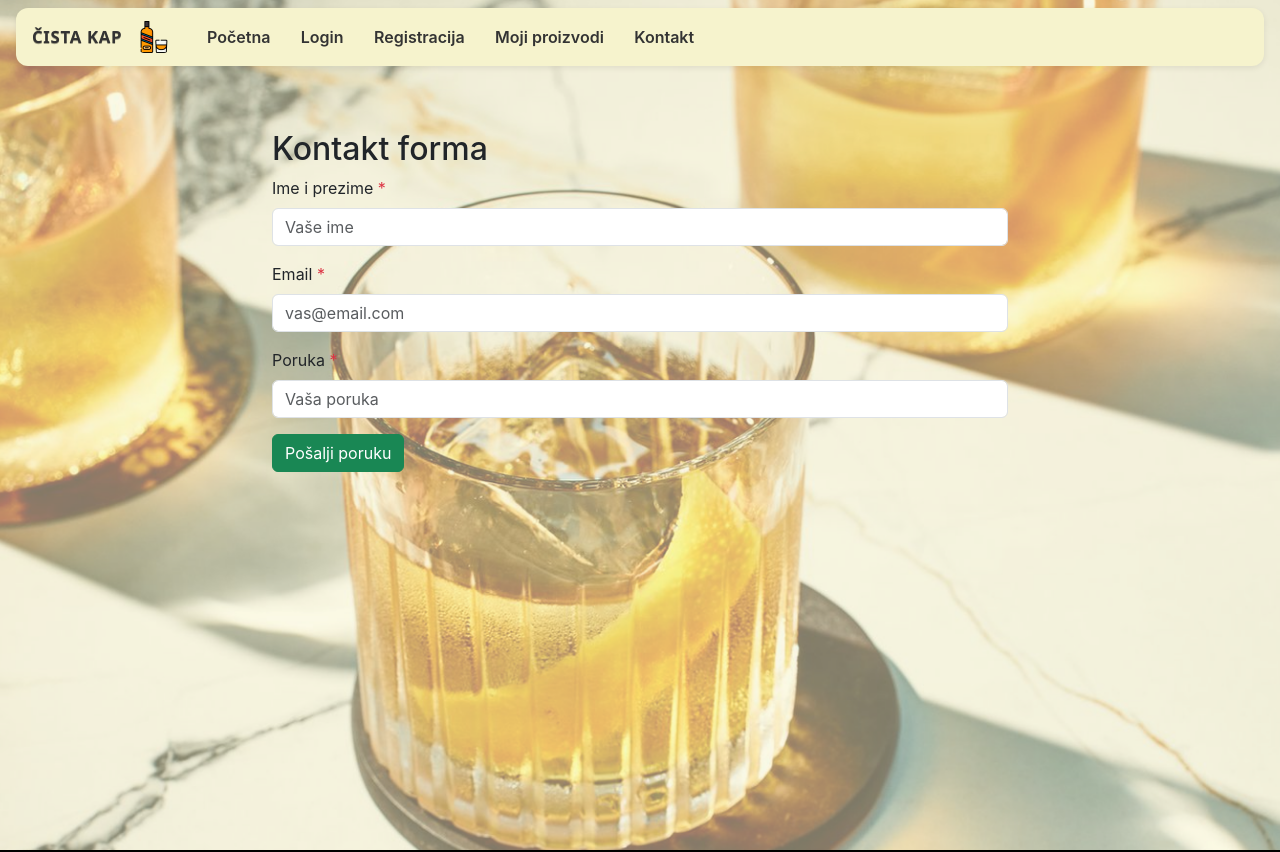
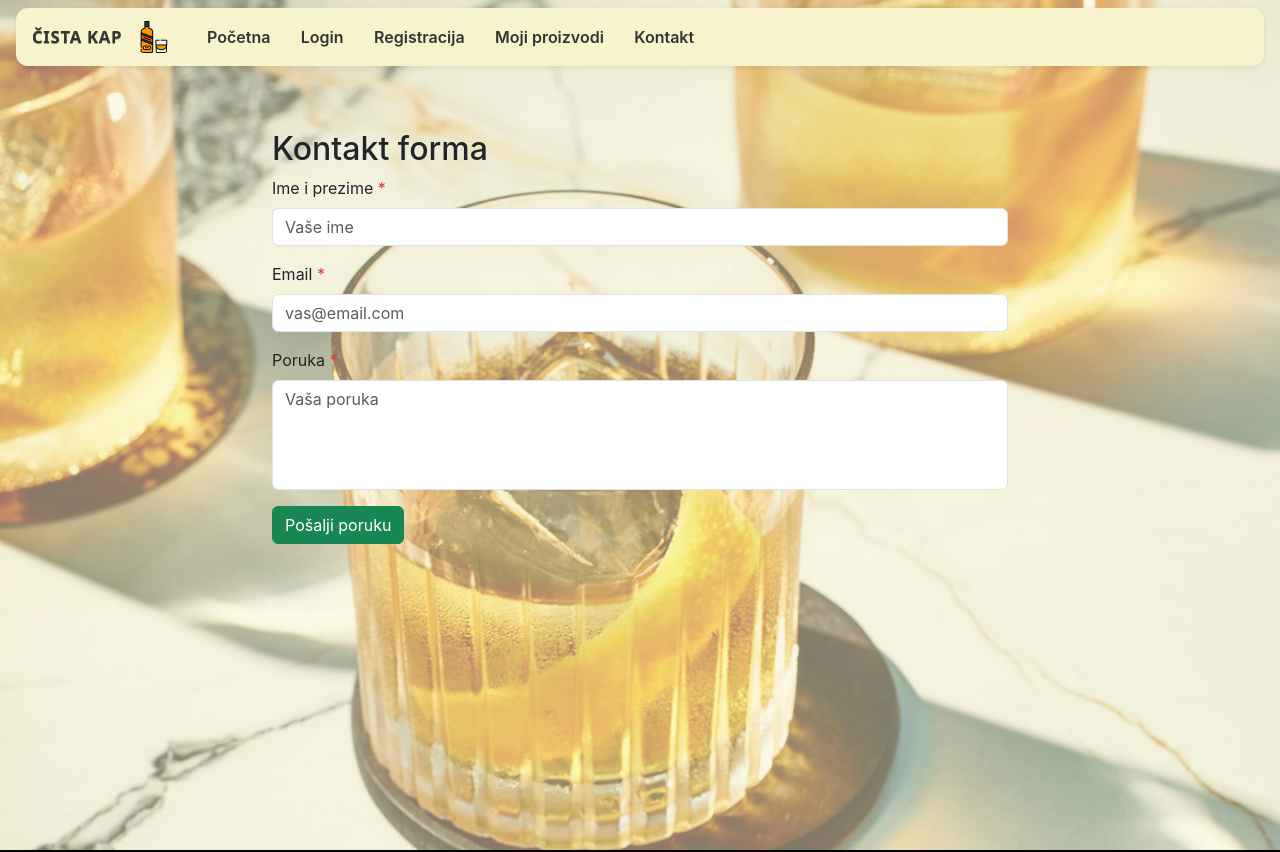
Before and after one commit to elab-development/klijentske-veb-tehnologije-i-skriptni-jezici-2025-26-2024-0544-pracenje-porekla-proizvoda, a React (Create React App) app: page /kontakt in a window 1280 px wide. Shown: the top 852 px of the page. Built offline with nearby package versions, Linux system fonts and the light colour scheme; the HTML template or start-up script is replaced by a standard one.

Commit message:
Ispravka kontakt forme

```diff
--- a/src/components/CustomField.tsx
+++ b/src/components/CustomField.tsx
@@ -4,32 +4,48 @@ import { Form } from 'react-bootstrap';
 
 interface CustomFieldProps {
   label: string;
-  type: string;
+  type?: string;
   placeholder?: string;
   value: string;
-  onChange: (e: React.ChangeEvent<HTMLInputElement>) => void;
+  onChange: (e: React.ChangeEvent<HTMLInputElement> | React.ChangeEvent<HTMLTextAreaElement>) => void;
   error?: string;
   required?: boolean;
+  as?: React.ElementType;
+  rows?: number;
 }
 
 const CustomField: React.FC<CustomFieldProps> = ({
   label,
-  type,
+  type = 'text',
   placeholder,
   value,
   onChange,
   error,
-  required = false
+  required = false,
+  as = 'input',
+  rows = 3
 }) => {
+  const handleInput = (e: React.FormEvent<any>) => {
+    if (as === 'textarea') {
+      const target = e.currentTarget as HTMLTextAreaElement;
+      target.style.height = 'auto';
+      target.style.height = `${target.scrollHeight}px`;
+    }
+  };
+
   return (
     <Form.Group className="mb-3">
       <Form.Label>{label} {required && <span className="text-danger">*</span>}</Form.Label>
       <Form.Control
-        type={type}
+        as={as}
+        type={as === 'textarea' ? undefined : type}
+        rows={as === 'textarea' ? rows : undefined}
         placeholder={placeholder}
         value={value}
         onChange={onChange}
+        onInput={handleInput}
         isInvalid={!!error}
+        style={as === 'textarea' ? { overflow: 'hidden', resize: 'none' } : undefined}
       />
       <Form.Control.Feedback type="invalid">
         {error}
--- /dev/null
+++ b/src/custom.d.ts
@@ -0,0 +1,3 @@
+declare module '*.css';
+declare module '*.scss';
+declare module '*.sass';
--- a/src/pages/Kontakt.tsx
+++ b/src/pages/Kontakt.tsx
@@ -75,7 +75,8 @@ const Kontakt: React.FC = () => {
           />
           <CustomField
             label="Poruka"
-            type="text"
+            as="textarea"
+            rows={4}
             placeholder="Vaša poruka"
             value={message}
             onChange={(e) => setMessage(e.target.value)}
```
